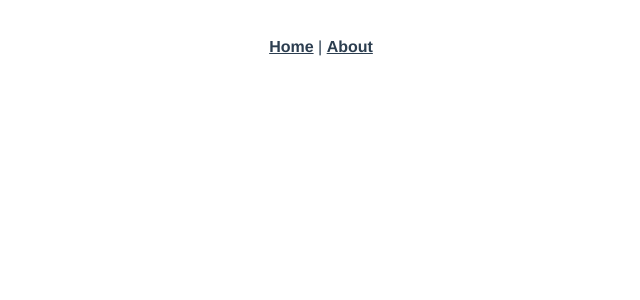
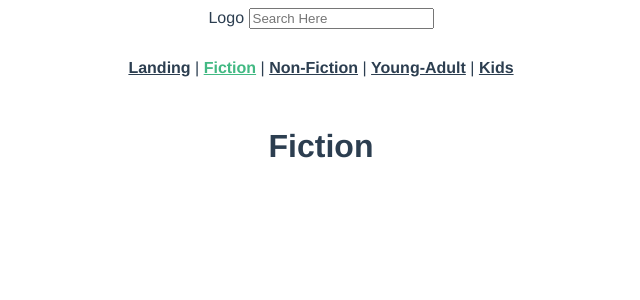
Before and after one commit to Hex-006/INFO1601PROJECT2022, a Vue app in the folder neo-library/: page /Fiction in a window 1280 px wide. Before the commit this address had no page. Shown: the top 300 px of the page, without its empty margins (319-959 px from the left). Built offline with nearby package versions, Linux system fonts and the light colour scheme.

Commit message:
skelton stage 0

```diff
--- a/neo-library/package.json
+++ b/neo-library/package.json
@@ -23,12 +23,13 @@
     "@vue/cli-plugin-vuex": "~5.0.0",
     "@vue/cli-service": "~5.0.0",
     "eslint": "^7.32.0",
-    "eslint-config-prettier": "^8.3.0",
+    "eslint-config-prettier": "^8.5.0",
     "eslint-plugin-prettier": "^4.0.0",
     "eslint-plugin-vue": "^8.0.3",
     "prettier": "^2.4.1",
     "sass": "^1.32.7",
-    "sass-loader": "^12.0.0"
+    "sass-loader": "^12.0.0",
+    "standard": "^16.0.4"
   },
   "eslintConfig": {
     "root": true,
--- a/neo-library/src/App.vue
+++ b/neo-library/src/App.vue
@@ -1,9 +1,16 @@
 <template>
-  <nav>
-    <router-link to="/">Home</router-link> |
-    <router-link to="/about">About</router-link>
-  </nav>
-  <router-view />
+  <header>
+    <span id="logo">Logo </span>
+    <input type="text" id="searchbar" name="sbar" placeholder="Search Here" />
+    <nav>
+      <router-link to="/">Landing</router-link> |
+      <router-link to="/fiction">Fiction</router-link> |
+      <router-link to="/nonfiction">Non-Fiction</router-link> |
+      <router-link to="/YoungAdult">Young-Adult</router-link> |
+      <router-link to="/kids">Kids</router-link>
+    </nav>
+    <router-view />
+  </header>
 </template>
 
 <style lang="scss">
--- a/neo-library/src/main.js
+++ b/neo-library/src/main.js
@@ -3,14 +3,14 @@ import App from "./App.vue";
 import router from "./router";
 import store from "./store";
 // Import the functions you need from the SDKs you need
-// import { initializeApp } from "firebase/app";
+import { initializeApp } from "firebase/app";
 // import { getAnalytics } from "firebase/analytics";
-import firebase from "firebase/app";
-// TODO: Add SDKs for Firebase products that you want to use
-// https://firebase.google.com/docs/web/setup#available-libraries
+// import firebase from "firebase/app";
+// // TODO: Add SDKs for Firebase products that you want to use
+// // https://firebase.google.com/docs/web/setup#available-libraries
 
-// Your web app's Firebase configuration
-// For Firebase JS SDK v7.20.0 and later, measurementId is optional
+// // Your web app's Firebase configuration
+// // For Firebase JS SDK v7.20.0 and later, measurementId is optional
 const firebaseConfig = {
   apiKey: "AIzaSyCKfoa432lUhXLpBwTyzcVF4YmchJyizpw",
   authDomain: "neo-library-of-alexandria.firebaseapp.com",
@@ -21,9 +21,10 @@ const firebaseConfig = {
   measurementId: "G-FLZ4RDKR48",
 };
 
-// Initialize Firebase
-// const app = initializeApp(firebaseConfig);
-// const analytics = getAnalytics(app);
-firebase.initializeApp(firebaseConfig);
+// // Initialize Firebase
+// // const app = initializeApp(firebaseConfig);
+// // const analytics = getAnalytics(app);
+// firebase.initializeApp(firebaseConfig);
+initializeApp(firebaseConfig);
 
 createApp(App).use(store).use(router).mount("#app");
--- a/neo-library/src/router/index.js
+++ b/neo-library/src/router/index.js
@@ -1,20 +1,36 @@
 import { createRouter, createWebHistory } from "vue-router";
-import HomeView from "../views/HomeView.vue";
+// import HomeView from "../views/HomeView.vue";
 
 const routes = [
   {
     path: "/",
-    name: "home",
-    component: HomeView,
+    name: "lview",
+    component: () =>
+      import(/* webpackChunkName: "about" */ "../views/LandingView.vue"),
   },
   {
-    path: "/about",
-    name: "about",
-    // route level code-splitting
-    // this generates a separate chunk (about.[hash].js) for this route
-    // which is lazy-loaded when the route is visited.
+    path: "/Fiction",
+    name: "fiction",
     component: () =>
-      import(/* webpackChunkName: "about" */ "../views/AboutView.vue"),
+      import(/* webpackChunkName: "about" */ "../views/FictionView.vue"),
+  },
+  {
+    path: "/NonFiction",
+    name: "non-fiction",
+    component: () =>
+      import(/* webpackChunkName: "about" */ "../views/NonfictionView.vue"),
+  },
+  {
+    path: "/YoungAdult",
+    name: "ya",
+    component: () =>
+      import(/* webpackChunkName: "about" */ "../views/YngView.vue"),
+  },
+  {
+    path: "/Kids",
+    name: "kids",
+    component: () =>
+      import(/* webpackChunkName: "about" */ "../views/kidsView.vue"),
   },
 ];
 
--- a/neo-library/src/views/AboutView.vue
+++ /dev/null
@@ -1,5 +0,0 @@
-<template>
-  <div class="about">
-    <h1>This is an about page</h1>
-  </div>
-</template>
--- /dev/null
+++ b/neo-library/src/views/FictionView.vue
@@ -0,0 +1,5 @@
+<template>
+  <div class="fiction">
+    <h1>Fiction</h1>
+  </div>
+</template>
--- a/neo-library/src/views/HomeView.vue
+++ b/neo-library/src/views/HomeView.vue
@@ -1,3 +1,4 @@
+// ignore this
 <template>
   <div class="home">
     <img alt="Vue logo" src="../assets/logo.png" />
--- /dev/null
+++ b/neo-library/src/views/LandingView.vue
@@ -0,0 +1,9 @@
+<template>
+  <div class="lview">
+    <h1>Testing</h1>
+  </div>
+</template>
+<script>
+export default {};
+</script>
+<style lang="scss" scoped></style>
--- /dev/null
+++ b/neo-library/src/views/NonfictionView.vue
@@ -0,0 +1,5 @@
+<template>
+  <div class="nonfiction">
+    <h1>Non-Fiction</h1>
+  </div>
+</template>
--- /dev/null
+++ b/neo-library/src/views/YngView.vue
@@ -0,0 +1,5 @@
+<template>
+  <div class="ya">
+    <h1>Young Adult</h1>
+  </div>
+</template>
--- /dev/null
+++ b/neo-library/src/views/kidsView.vue
@@ -0,0 +1,5 @@
+<template>
+  <div class="kids">
+    <h1>Kids</h1>
+  </div>
+</template>
```
Also changed, not shown: 1 other file (tests, documents, lock files or other folders).
